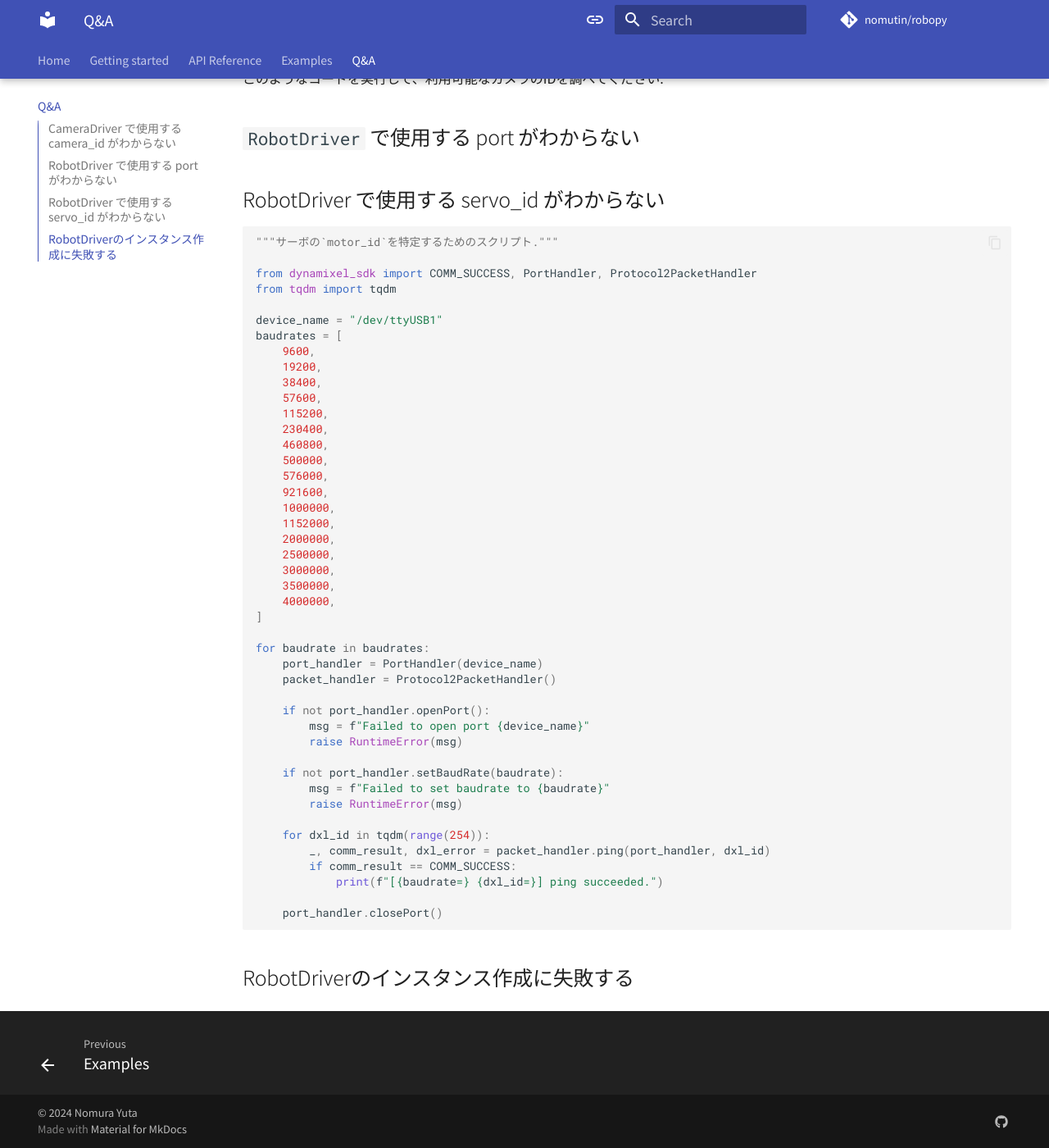
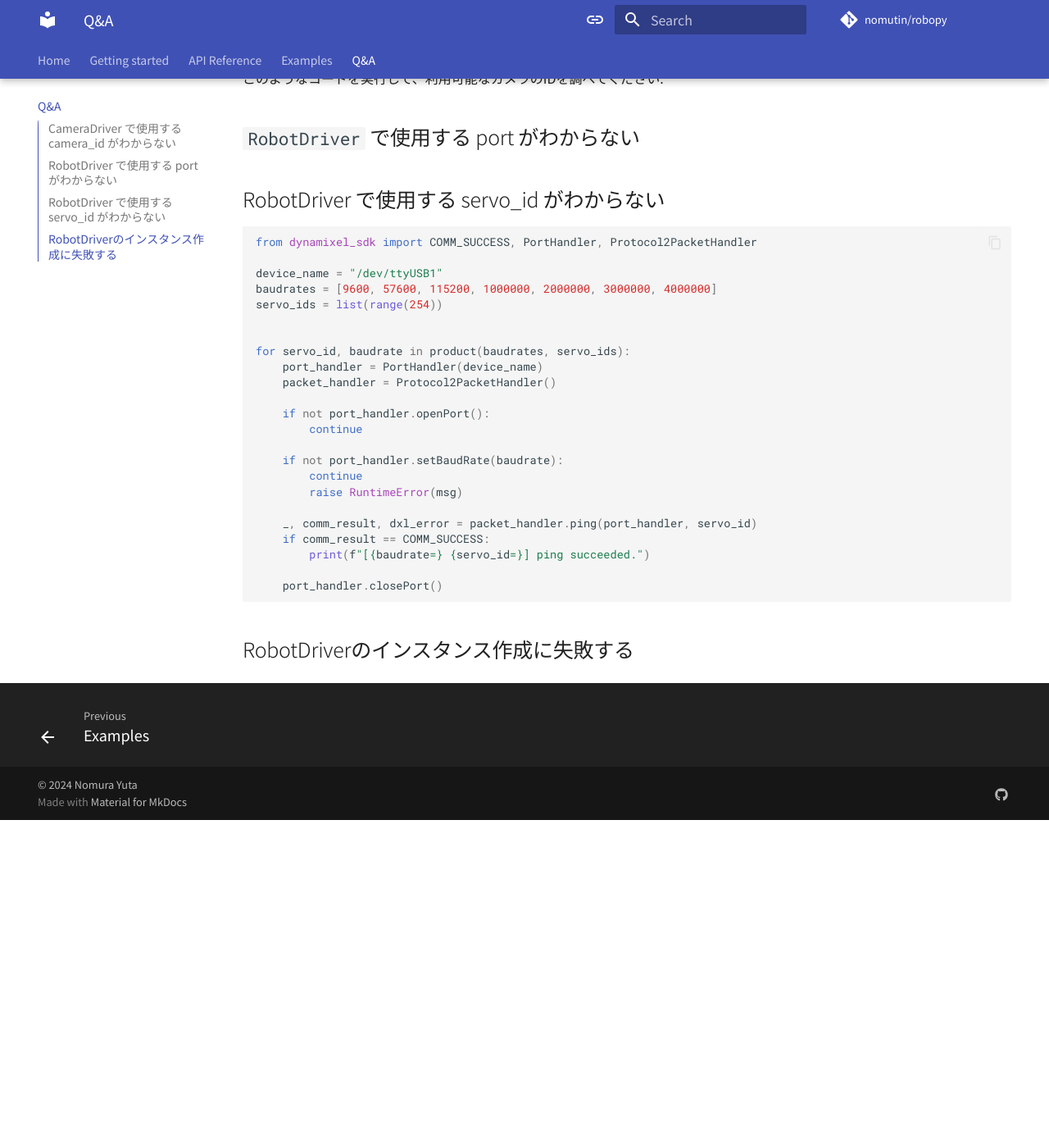
Before and after one commit to nomutin/robopy, an MkDocs documentation site: the page built from docs/qa.md, in a window 1280 px wide and 1400 px high, scrolled down 528 px. Shown: the whole window at 82% size. Built offline with MkDocs 1.6.1 and Material for MkDocs 9.7.7, drawn with Linux system fonts in a browser that asks for light colours; comment, search, counter and statistics services are not loaded; after the commit the page ends 1528 px from its top, so only the background shows below that.

Commit message:
`Dynamixel_SDK_SDK`統合

````diff
--- a/docs/qa.md
+++ b/docs/qa.md
@@ -27,48 +27,27 @@ print(f"Available cameras: {available_cameras}")
 ## RobotDriver で使用する servo_id がわからない
 
 ```python
-"""サーボの`motor_id`を特定するためのスクリプト."""
-
 from dynamixel_sdk import COMM_SUCCESS, PortHandler, Protocol2PacketHandler
-from tqdm import tqdm
 
 device_name = "/dev/ttyUSB1"
-baudrates = [
-    9600,
-    19200,
-    38400,
-    57600,
-    115200,
-    230400,
-    460800,
-    500000,
-    576000,
-    921600,
-    1000000,
-    1152000,
-    2000000,
-    2500000,
-    3000000,
-    3500000,
-    4000000,
-]
+baudrates = [9600, 57600, 115200, 1000000, 2000000, 3000000, 4000000]
+servo_ids = list(range(254))
 
-for baudrate in baudrates:
+
+for servo_id, baudrate in product(baudrates, servo_ids):
     port_handler = PortHandler(device_name)
     packet_handler = Protocol2PacketHandler()
 
     if not port_handler.openPort():
-        msg = f"Failed to open port {device_name}"
+        continue
+
+    if not port_handler.setBaudRate(baudrate):
+        continue
         raise RuntimeError(msg)
 
-    if not port_handler.setBaudRate(baudrate):
-        msg = f"Failed to set baudrate to {baudrate}"
-        raise RuntimeError(msg)
-
-    for dxl_id in tqdm(range(254)):
-        _, comm_result, dxl_error = packet_handler.ping(port_handler, dxl_id)
-        if comm_result == COMM_SUCCESS:
-            print(f"[{baudrate=} {dxl_id=}] ping succeeded.")
+    _, comm_result, dxl_error = packet_handler.ping(port_handler, servo_id)
+    if comm_result == COMM_SUCCESS:
+        print(f"[{baudrate=} {servo_id=}] ping succeeded.")
 
     port_handler.closePort()
 ```
````
